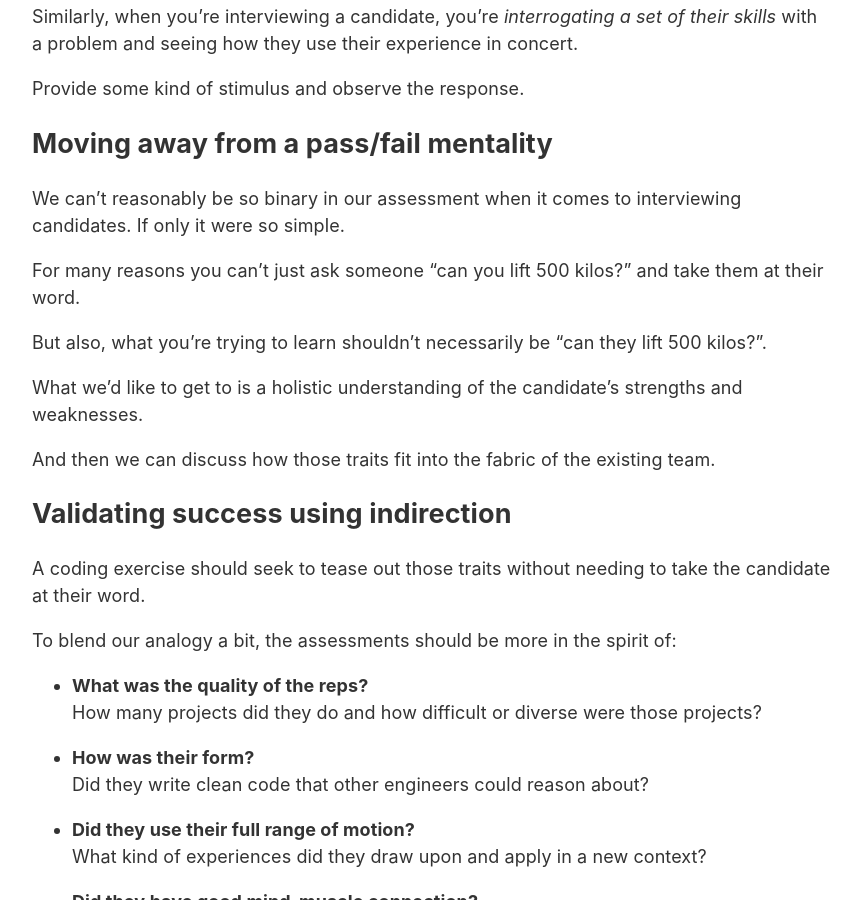
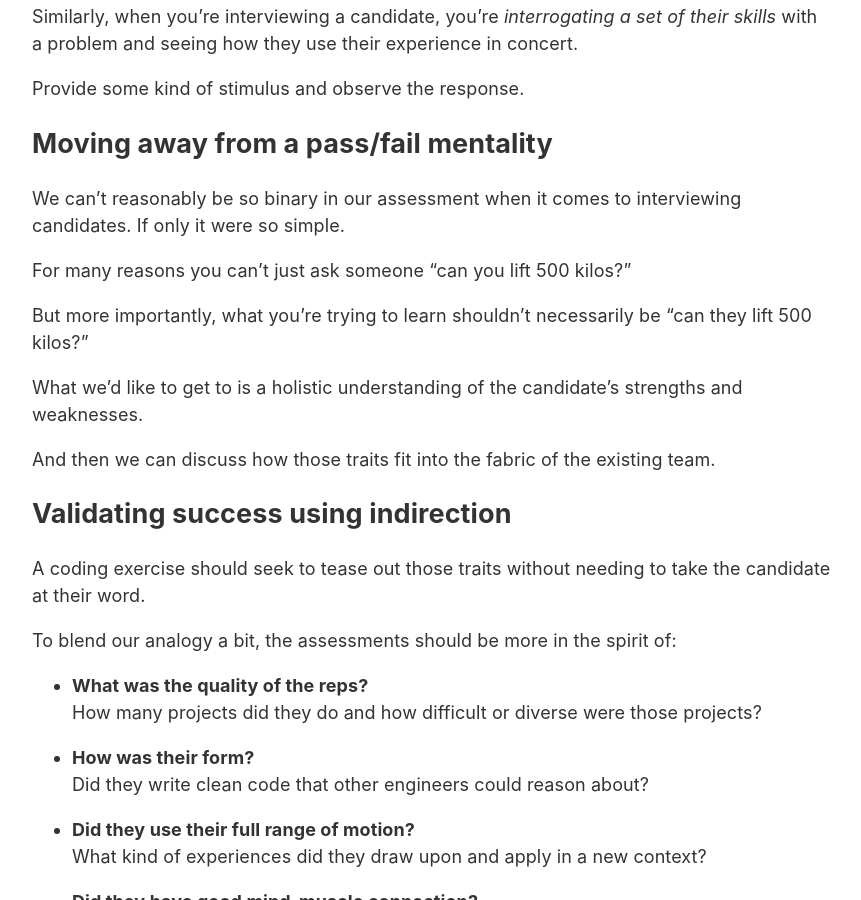
Before and after one commit to matyus/matyus.github.com, a Jekyll site: the page built from _posts/2023-02-13-did-they-pass-the-coding-exercise.md, in a window 1280 px wide and 900 px high, scrolled down 523 px. Shown: the whole window, without its empty margins (208-1069 px from the left). Built offline with Jekyll 4.4.1, drawn with Linux system fonts in a browser that asks for light colours; our own code applies the rules of GitHub Pages for plain Markdown files.

Commit message:
Update 2023-02-13-did-they-pass-the-coding-exercise.md

```diff
--- a/_posts/2023-02-13-did-they-pass-the-coding-exercise.md
+++ b/_posts/2023-02-13-did-they-pass-the-coding-exercise.md
@@ -23,9 +23,9 @@ Provide some kind of stimulus and observe the response.
 
 We can't reasonably be so binary in our assessment when it comes to interviewing candidates. If only it were so simple.
 
-For many reasons you can't just ask someone "can you lift 500 kilos?" and take them at their word.
+For many reasons you can't just ask someone "can you lift 500 kilos?"
 
-But also, what you're trying to learn shouldn't necessarily be "can they lift 500 kilos?".
+But more importantly, what you're trying to learn shouldn't necessarily be "can they lift 500 kilos?"
 
 What we'd like to get to is a holistic understanding of the candidate's strengths and weaknesses.
 
```
